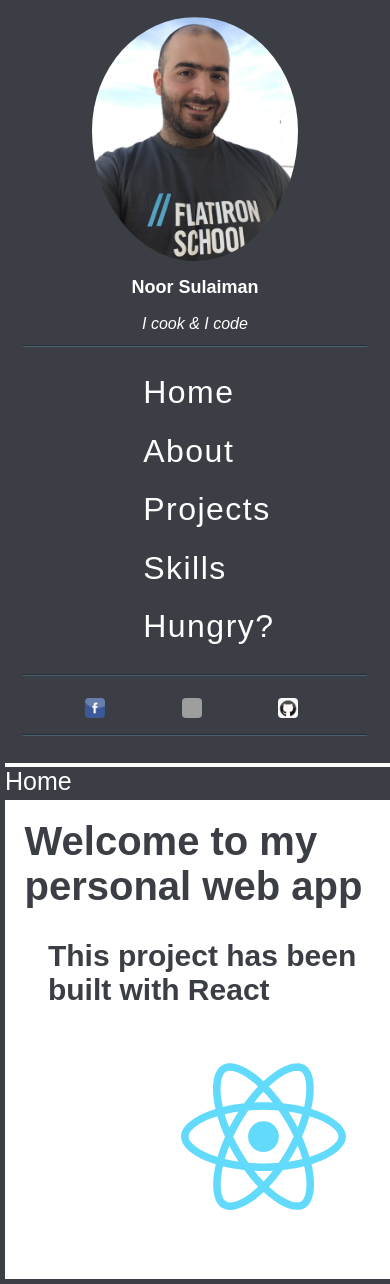
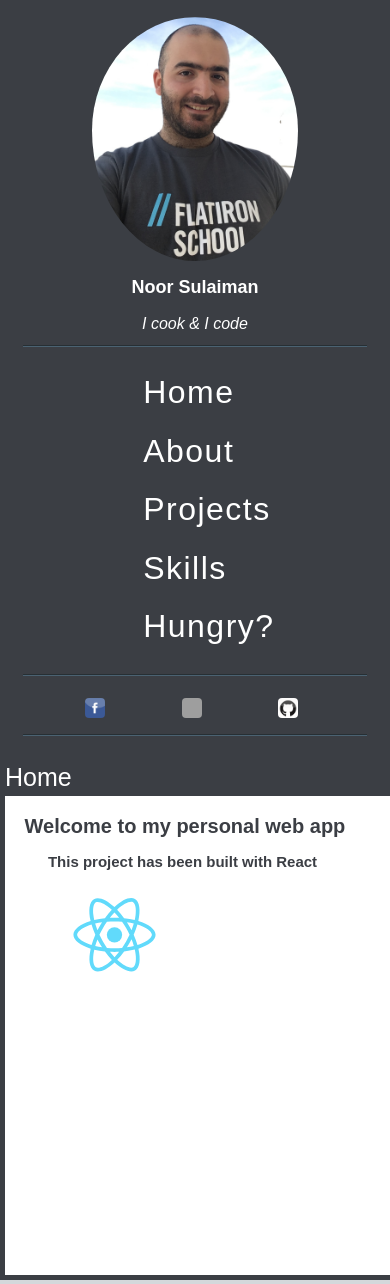
Before and after one commit to NoorSulaiman/Final-project, a React (Create React App) app: page / in a window 390 px wide. Built offline with nearby package versions, Linux system fonts and the light colour scheme; grey boxes are pictures that could not be loaded.

Commit message:
adding some media queries

```diff
--- a/src/components/app/App.css
+++ b/src/components/app/App.css
@@ -30,7 +30,7 @@ font-family: 'Raleway', sans-serif;
 
 }
 
-@media only screen and (max-width: 450px){
+@media only screen and (max-width: 600px){
 
 .app {flex-direction: column;
       justify-content: center;
@@ -60,12 +60,25 @@ div.Social a{
 }
 div.display {
   width: 100%;
-  padding-top:1%;
   margin:0;
   display:flex;
   flex-direction: column;
   overflow: initial;
 }
+div.home h1{
+
+  font-size: 20px;
+}
+div.home h3{
+
+  font-size: 15px;
+}
+div.logo{
+    margin-left: 10%;
+  }
+ div.home .App-logo{
+    height: 100px;
+  }
 div.apicalls{
   flex-direction: column;
 }
--- a/src/components/display/home/home.css
+++ b/src/components/display/home/home.css
@@ -62,3 +62,14 @@
 	from { transform: rotate(0deg); }
 	to { transform: rotate(360deg); }
 }
+
+
+@media only screen and (max-width: 600px){
+
+	.logo{
+		margin-left: 10%;
+	}
+	.App-logo{
+
+	}
+}
```
